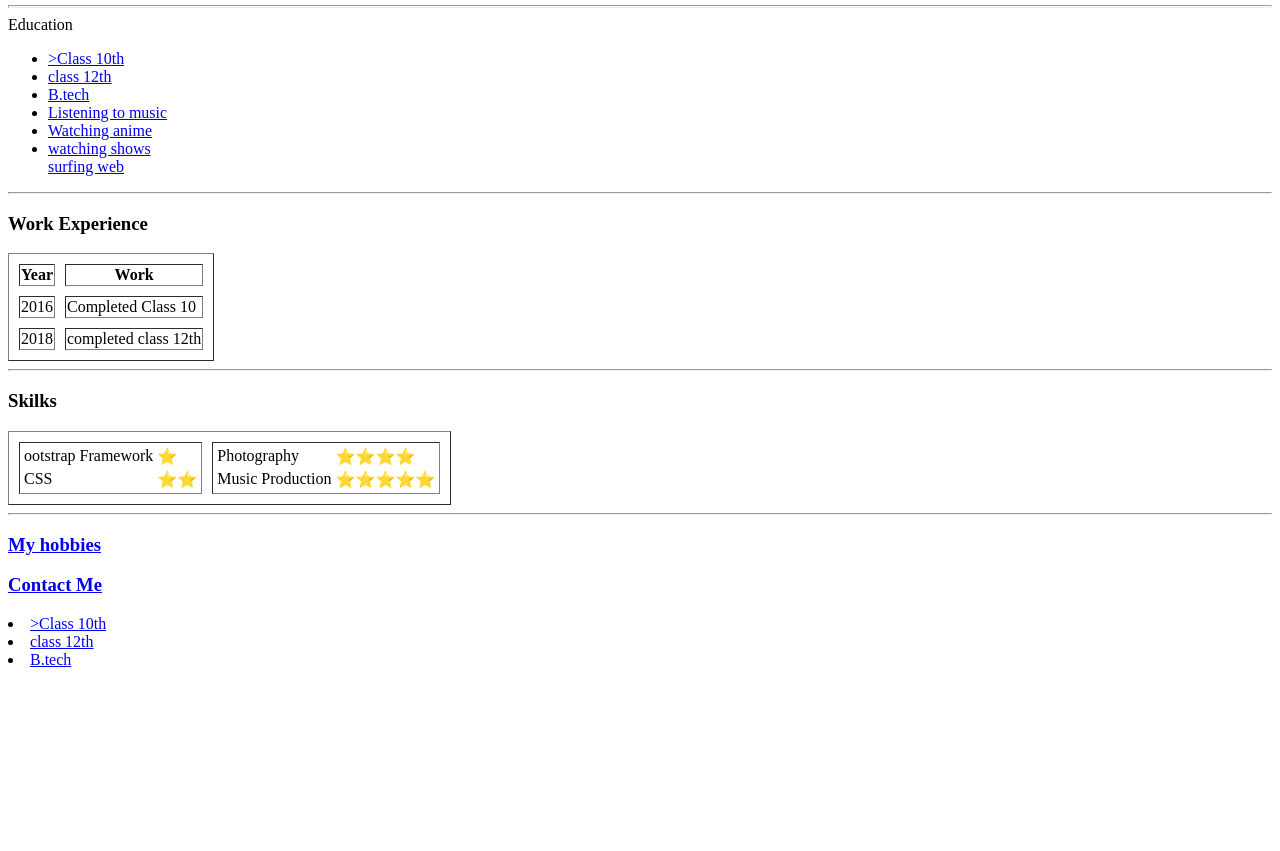
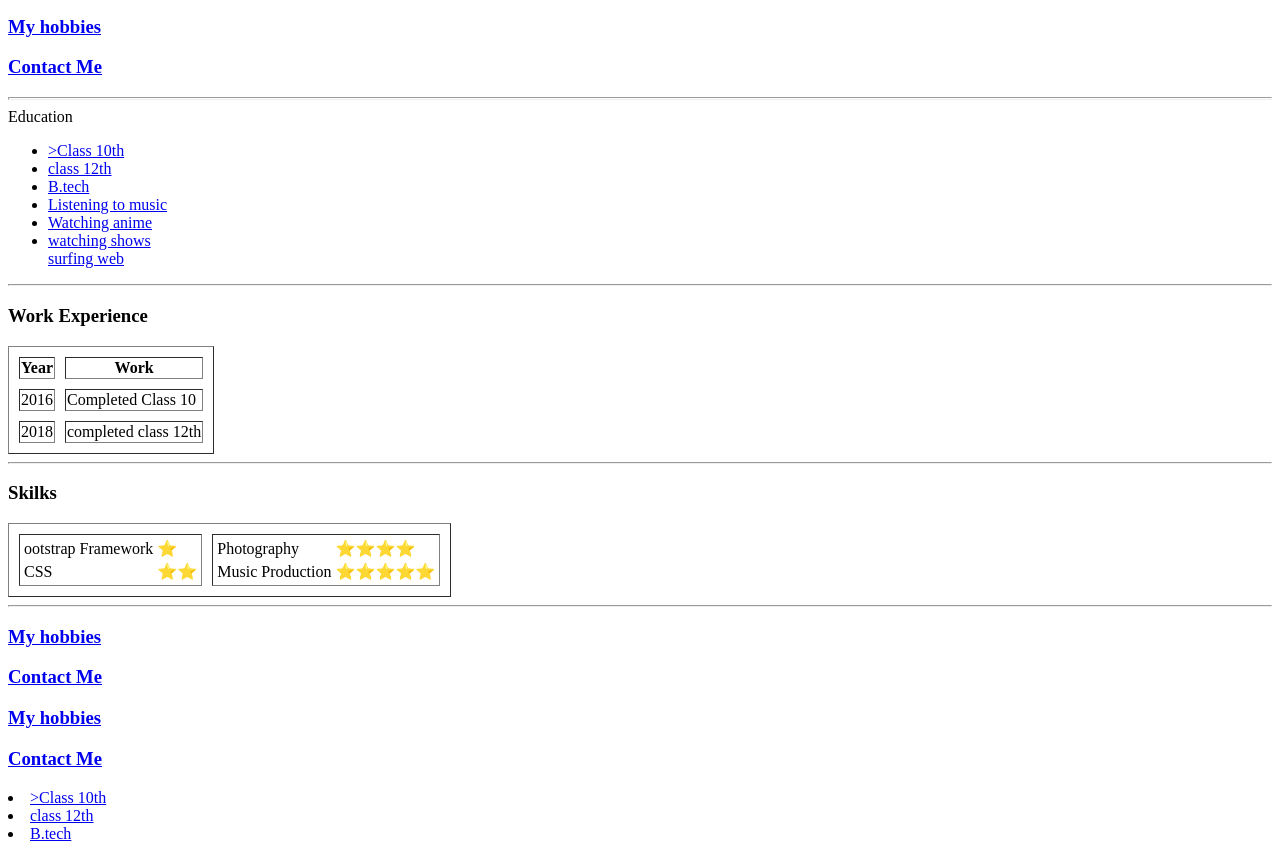
Before and after one commit to negiakhil2000/cv, a plain HTML site: page index.html in a window 1280 px wide. Shown: the part 357-1208 px from the top of the page. Before the commit the page ends 1034 px from the top, so only its background shows below. Drawn offline with Linux system fonts and the light colour scheme.

Commit message:
Update index.html

```diff
--- a/index.html
+++ b/index.html
@@ -17,6 +17,9 @@
         <p> im a student  and i❣ anime and music</p></td>
     </tr>
   </table>
+
+  <h3><a href="D:\Web development\Web Development\HTML-First Site\My hobbies.html">My hobbies</a></h3>
+<h3><a href="contact me.html">Contact Me</a></h3>
 
 
     <hr size="3"❣
@@ -100,6 +103,10 @@
 <h3><a href="D:\Web development\Web Development\HTML-First Site\My hobbies.html">My hobbies</a></h3>
 <h3><a href="contact me.html">Contact Me</a></h3>
 
+          <h3><a href="D:\Web development\Web Development\HTML-First Site\My hobbies.html">My hobbies</a></h3>
+<h3><a href="contact me.html">Contact Me</a></h3>
+
+
            <li><a href="http://davsec49.org.in/">>Class 10th</a</li>
         <li><a href="http://davsec49.org.in">class 12th</a></li>
         <li><a href="https://www.dituniversity.edu.in/">B.tech</a></li>
```
